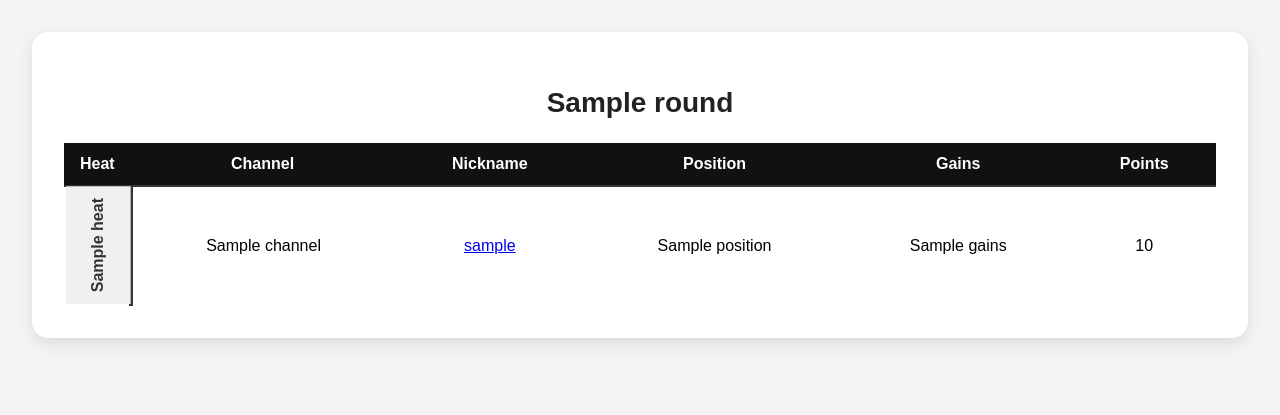
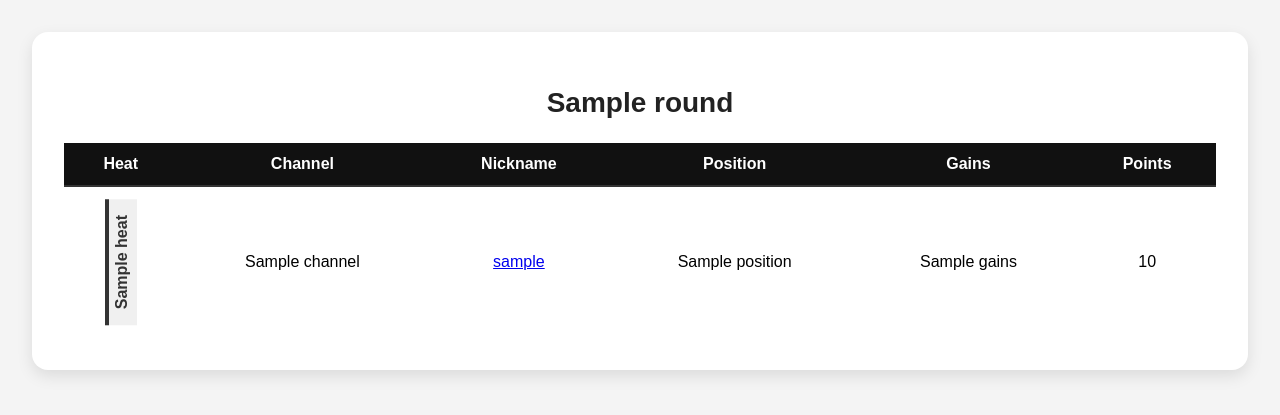
Before and after one commit to Jauler/DroneRaceView, a Flask app: template web/templates/heats.html in a window 1280 px wide. Shown: the part 60-475 px from the top of the page. Run offline with Flask 3, Linux system fonts and the light colour scheme; the template is opened without the code that fills it: most values are stand-ins (such as "Sample title", 1, 10 or a date in 2020).

Commit message:
Add span in an attempt to fix safari writing-mode rendering issues

```diff
--- a/web/templates/heats.html
+++ b/web/templates/heats.html
@@ -25,7 +25,7 @@
                 {% for pilot in heat.pilots %}
                   {% if loop.index == 1 %}
                     <tr class="heat-start">
-                      <td rowspan="{{ heat.pilots | length }}" class="vertical-text">{{ heat.heat_name }}</td>
+                        <td rowspan="{{ heat.pilots | length }}"><span class="vertical-text">{{ heat.heat_name }}</span></td>
                   {% else %}
                     <tr>
                   {% endif %}
```
